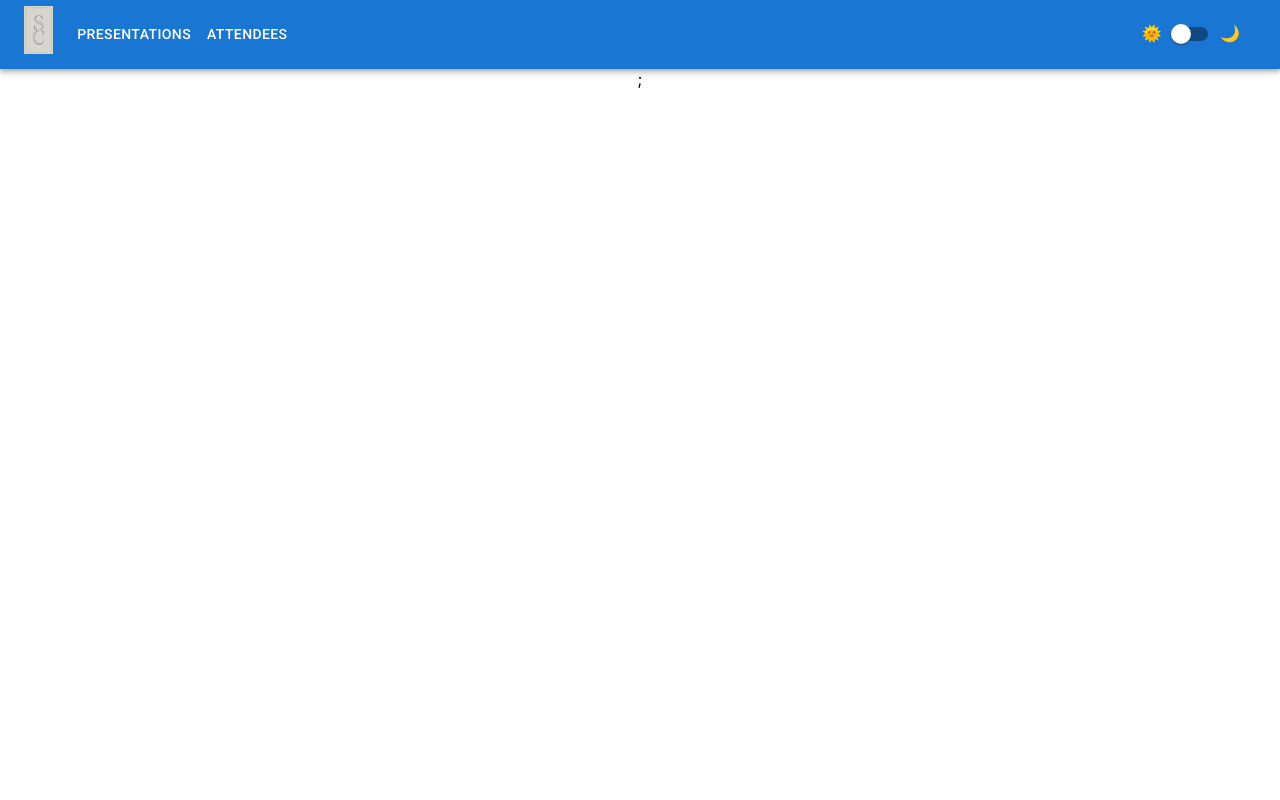
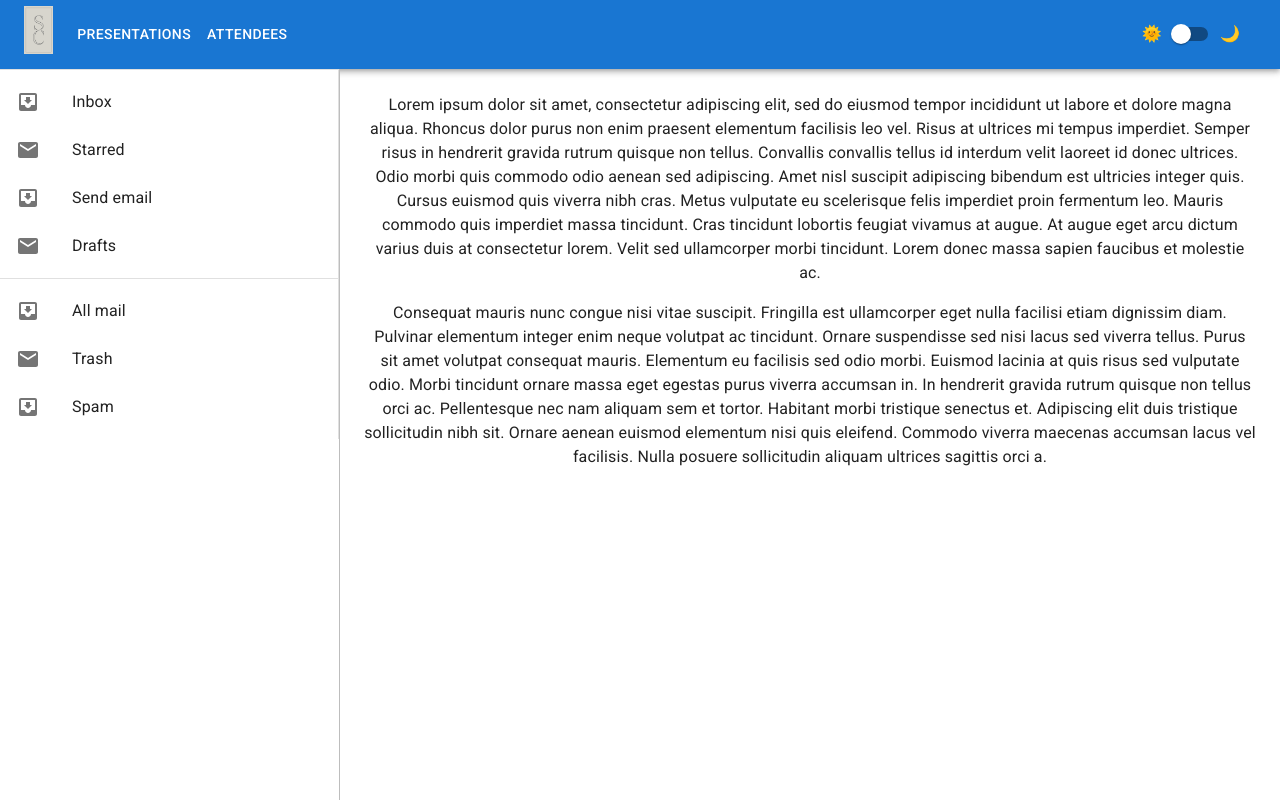
Before and after one commit to codevipin/sucasa-fe, a React (Create React App) app: page /presentations in a window 1280 px wide. Built offline with nearby package versions, Linux system fonts and the light colour scheme.

Commit message:
added drawer on presentation page

```diff
--- a/src/App.css
+++ /dev/null
@@ -1,38 +0,0 @@
-.App {
-  text-align: center;
-}
-
-.App-logo {
-  height: 40vmin;
-  pointer-events: none;
-}
-
-@media (prefers-reduced-motion: no-preference) {
-  .App-logo {
-    animation: App-logo-spin infinite 20s linear;
-  }
-}
-
-.App-header {
-  background-color: #282c34;
-  min-height: 100vh;
-  display: flex;
-  flex-direction: column;
-  align-items: center;
-  justify-content: center;
-  font-size: calc(10px + 2vmin);
-  color: white;
-}
-
-.App-link {
-  color: #61dafb;
-}
-
-@keyframes App-logo-spin {
-  from {
-    transform: rotate(0deg);
-  }
-  to {
-    transform: rotate(360deg);
-  }
-}
--- /dev/null
+++ b/src/App.scss
@@ -0,0 +1,6 @@
+.App {
+  text-align: center;
+  display: flex;
+  flex-direction: column;
+  height: 100vh;
+}
--- a/src/App.tsx
+++ b/src/App.tsx
@@ -1,5 +1,8 @@
-import "./App.css";
+import { Route, Routes } from "react-router-dom";
+import "./App.scss";
+import Attendees from "./components/attendees/Attendees";
 import Navbar from "./components/navbar/Navbar";
+import Presentation from "./components/presentation/Presentation";
 import ThemeModeProvider from "./components/theme-mode-context/ThemeModeContext";
 
 function App() {
@@ -7,6 +10,10 @@ function App() {
     <div className="App">
       <ThemeModeProvider>
         <Navbar />
+        <Routes>
+          <Route path="/presentations" element={<Presentation />} />
+          <Route path="/attendees" element={<Attendees />} />
+        </Routes>
       </ThemeModeProvider>
     </div>
   );
--- /dev/null
+++ b/src/components/attendees/Attendees.tsx
@@ -0,0 +1,5 @@
+import React from "react";
+
+export default function Attendees() {
+  return <div>Attendees</div>;
+}
--- /dev/null
+++ b/src/components/presentation/Presentation.tsx
@@ -0,0 +1,117 @@
+import * as React from "react";
+import Box from "@mui/material/Box";
+import CssBaseline from "@mui/material/CssBaseline";
+import Divider from "@mui/material/Divider";
+import Drawer from "@mui/material/Drawer";
+import InboxIcon from "@mui/icons-material/MoveToInbox";
+import List from "@mui/material/List";
+import ListItem from "@mui/material/ListItem";
+import ListItemButton from "@mui/material/ListItemButton";
+import ListItemIcon from "@mui/material/ListItemIcon";
+import ListItemText from "@mui/material/ListItemText";
+import MailIcon from "@mui/icons-material/Mail";
+import Typography from "@mui/material/Typography";
+
+const drawerWidth = 340;
+
+export default function Presentation() {
+  const drawer = (
+    <div>
+      <Divider />
+      <List>
+        {["Inbox", "Starred", "Send email", "Drafts"].map((text, index) => (
+          <ListItem key={text} disablePadding>
+            <ListItemButton>
+              <ListItemIcon>
+                {index % 2 === 0 ? <InboxIcon /> : <MailIcon />}
+              </ListItemIcon>
+              <ListItemText primary={text} />
+            </ListItemButton>
+          </ListItem>
+        ))}
+      </List>
+      <Divider />
+      <List>
+        {["All mail", "Trash", "Spam"].map((text, index) => (
+          <ListItem key={text} disablePadding>
+            <ListItemButton>
+              <ListItemIcon>
+                {index % 2 === 0 ? <InboxIcon /> : <MailIcon />}
+              </ListItemIcon>
+              <ListItemText primary={text} />
+            </ListItemButton>
+          </ListItem>
+        ))}
+      </List>
+    </div>
+  );
+  return (
+    <Box sx={{ display: "flex", flex: 1 }}>
+      <CssBaseline />
+      <Box
+        component="nav"
+        sx={{
+          width: { sm: drawerWidth },
+          flexShrink: { sm: 0 },
+          borderRight: 1,
+          borderColor: "grey.400",
+        }}
+        aria-label="mailbox folders"
+      >
+        <Drawer
+          variant="permanent"
+          sx={{
+            display: "block",
+            "& .MuiDrawer-paper": {
+              boxSizing: "border-box",
+              width: drawerWidth - 1,
+              position: "relative",
+            },
+          }}
+          open
+        >
+          {drawer}
+        </Drawer>
+      </Box>
+      <Divider />
+      <Box
+        component="main"
+        sx={{
+          flexGrow: 1,
+          p: 3,
+          width: { sm: `calc(100% - ${drawerWidth}px)` },
+        }}
+      >
+        <Typography paragraph>
+          Lorem ipsum dolor sit amet, consectetur adipiscing elit, sed do
+          eiusmod tempor incididunt ut labore et dolore magna aliqua. Rhoncus
+          dolor purus non enim praesent elementum facilisis leo vel. Risus at
+          ultrices mi tempus imperdiet. Semper risus in hendrerit gravida rutrum
+          quisque non tellus. Convallis convallis tellus id interdum velit
+          laoreet id donec ultrices. Odio morbi quis commodo odio aenean sed
+          adipiscing. Amet nisl suscipit adipiscing bibendum est ultricies
+          integer quis. Cursus euismod quis viverra nibh cras. Metus vulputate
+          eu scelerisque felis imperdiet proin fermentum leo. Mauris commodo
+          quis imperdiet massa tincidunt. Cras tincidunt lobortis feugiat
+          vivamus at augue. At augue eget arcu dictum varius duis at consectetur
+          lorem. Velit sed ullamcorper morbi tincidunt. Lorem donec massa sapien
+          faucibus et molestie ac.
+        </Typography>
+        <Typography paragraph>
+          Consequat mauris nunc congue nisi vitae suscipit. Fringilla est
+          ullamcorper eget nulla facilisi etiam dignissim diam. Pulvinar
+          elementum integer enim neque volutpat ac tincidunt. Ornare suspendisse
+          sed nisi lacus sed viverra tellus. Purus sit amet volutpat consequat
+          mauris. Elementum eu facilisis sed odio morbi. Euismod lacinia at quis
+          risus sed vulputate odio. Morbi tincidunt ornare massa eget egestas
+          purus viverra accumsan in. In hendrerit gravida rutrum quisque non
+          tellus orci ac. Pellentesque nec nam aliquam sem et tortor. Habitant
+          morbi tristique senectus et. Adipiscing elit duis tristique
+          sollicitudin nibh sit. Ornare aenean euismod elementum nisi quis
+          eleifend. Commodo viverra maecenas accumsan lacus vel facilisis. Nulla
+          posuere sollicitudin aliquam ultrices sagittis orci a.
+        </Typography>
+      </Box>
+    </Box>
+  );
+}
--- a/src/components/theme-mode-context/ThemeModeContext.tsx
+++ b/src/components/theme-mode-context/ThemeModeContext.tsx
@@ -26,7 +26,7 @@ const ThemeModeProvider = ({ children }: { children: ReactNode }) => {
 
   return (
     <ThemeModeUpdateContext.Provider value={toggleTheme}>
-      <ThemeProvider theme={darkTheme}>{children}</ThemeProvider>;
+      <ThemeProvider theme={darkTheme}>{children}</ThemeProvider>
     </ThemeModeUpdateContext.Provider>
   );
 };
--- a/src/index.css
+++ /dev/null
@@ -1,13 +0,0 @@
-body {
-  margin: 0;
-  font-family: -apple-system, BlinkMacSystemFont, 'Segoe UI', 'Roboto', 'Oxygen',
-    'Ubuntu', 'Cantarell', 'Fira Sans', 'Droid Sans', 'Helvetica Neue',
-    sans-serif;
-  -webkit-font-smoothing: antialiased;
-  -moz-osx-font-smoothing: grayscale;
-}
-
-code {
-  font-family: source-code-pro, Menlo, Monaco, Consolas, 'Courier New',
-    monospace;
-}
--- /dev/null
+++ b/src/index.scss
@@ -0,0 +1,14 @@
+@import "styles/common.scss";
+body {
+  margin: 0;
+  font-family: -apple-system, BlinkMacSystemFont, "Segoe UI", "Roboto", "Oxygen",
+    "Ubuntu", "Cantarell", "Fira Sans", "Droid Sans", "Helvetica Neue",
+    sans-serif;
+  -webkit-font-smoothing: antialiased;
+  -moz-osx-font-smoothing: grayscale;
+}
+
+code {
+  font-family: source-code-pro, Menlo, Monaco, Consolas, "Courier New",
+    monospace;
+}
--- a/src/index.tsx
+++ b/src/index.tsx
@@ -1,6 +1,6 @@
 import React from "react";
 import ReactDOM from "react-dom/client";
-import "./index.css";
+import "./index.scss";
 import App from "./App";
 import reportWebVitals from "./reportWebVitals";
 import { BrowserRouter } from "react-router-dom";
--- /dev/null
+++ b/src/styles/common.scss
@@ -0,0 +1,4 @@
+.spring {
+  flex: 1;
+  min-height: 0;
+}
```
